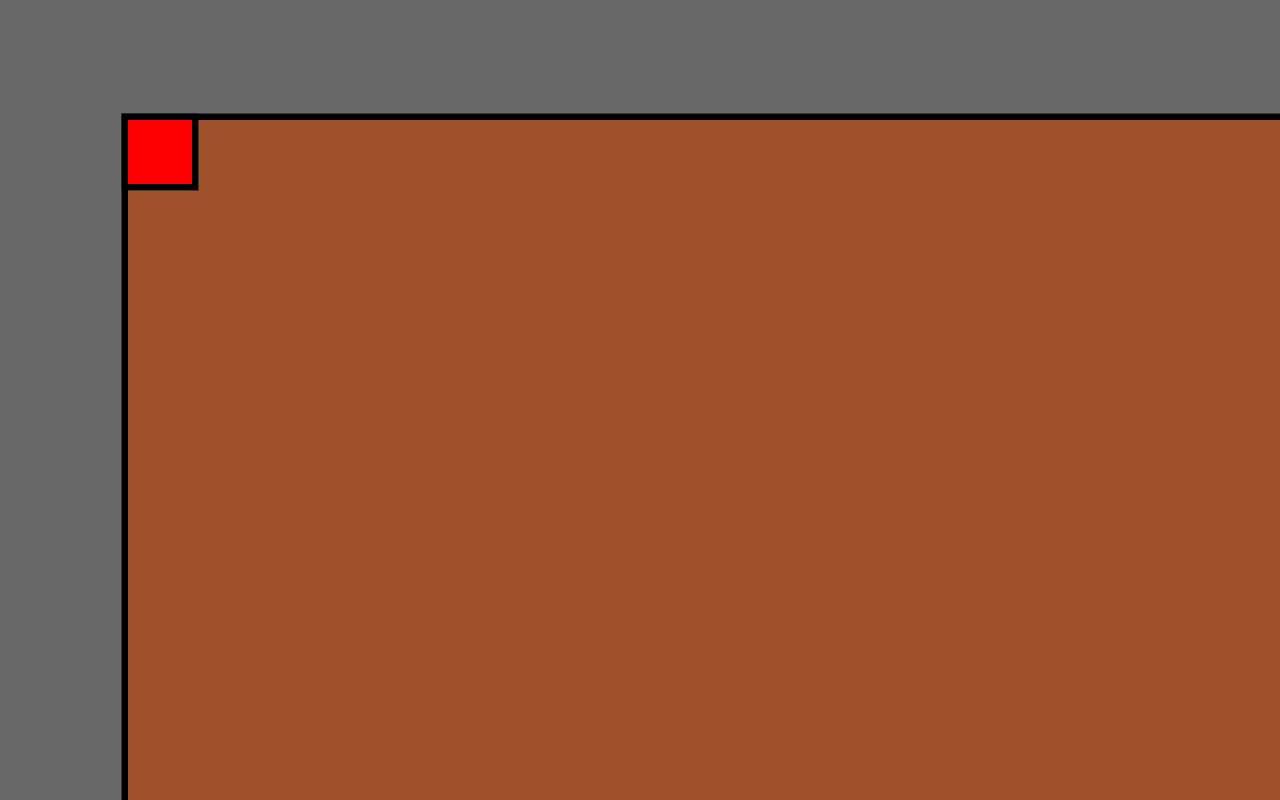
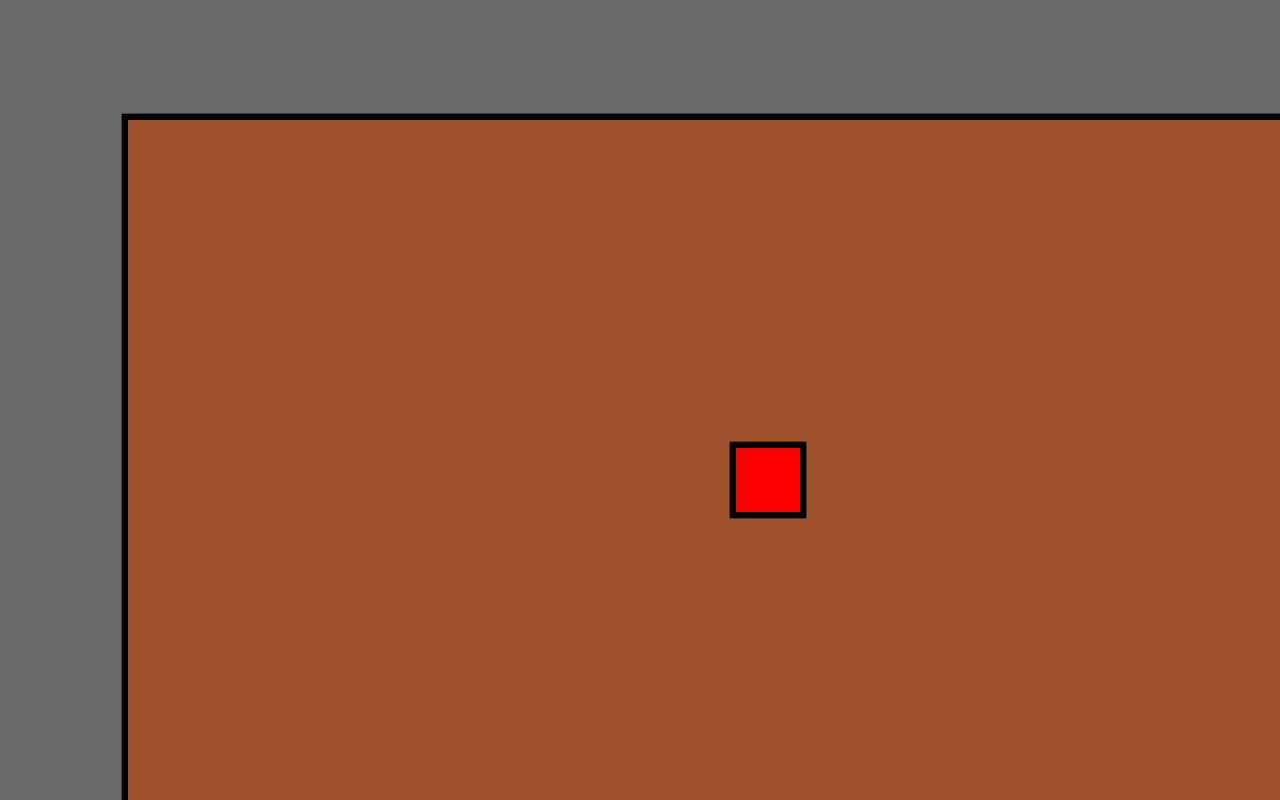
Before and after one commit to LeifMessinger/node-simple-server, a plain HTML site: page index.html in a window 1280 px wide. Drawn offline with Linux system fonts and the light colour scheme.

Commit message:
Everything works the way it should Don't ask me how

```diff
--- a/index.html
+++ b/index.html
@@ -55,6 +55,14 @@
 	  function toScreenPos(pos,size){ //pos = position relative to player
 		return {x:screen.width/2-(size/2)+(camera.x)+pos.x,y:screen.height/2-(size/2)+(camera.y)-pos.y};
 	  }
+    function makeCharacter(pos,size){
+				let aspectRatio = screen.width/screen.height,
+          roomWidth = zoom.x*roomSize.x*screenScale,
+          roomHeight = zoom.y*roomSize.y*screenScale,
+				roomPos = {x:(camera.x + (screen.width/2) - (size/2) + (pos.x*roomWidth)),
+          y:(camera.y + (screen.height/2) - (size/2) - (pos.y*roomHeight))}; //y positive is up
+				return {pos:roomPos,scale:{x:roomWidth,y:roomHeight}}; //Pos, size room
+			}
 			function resize(){//Resize canvas to window size
 				let win = window,
 					doc = document,
@@ -98,7 +106,7 @@
 			}
 			function drawCharacter(character){
 				let size = screenScale/20,
-				pos = makeRoom({x:character.x,y:character.y});//,size);//{x:screen.width/2-(size/2)+(camera.x)+player.x,y:screen.height/2-(size/2)+(camera.y)-player.y};
+				pos = makeCharacter({x:character.x,y:character.y},size);//{x:screen.width/2-(size/2)+(camera.x)+player.x,y:screen.height/2-(size/2)+(camera.y)-player.y};
 				ctx.fillStyle = 'red';
 				//ctx.fillRect(pos.x,pos.y,size,size);
 				ctx.strokeRect(pos.pos.x,pos.pos.y,size,size);
```
